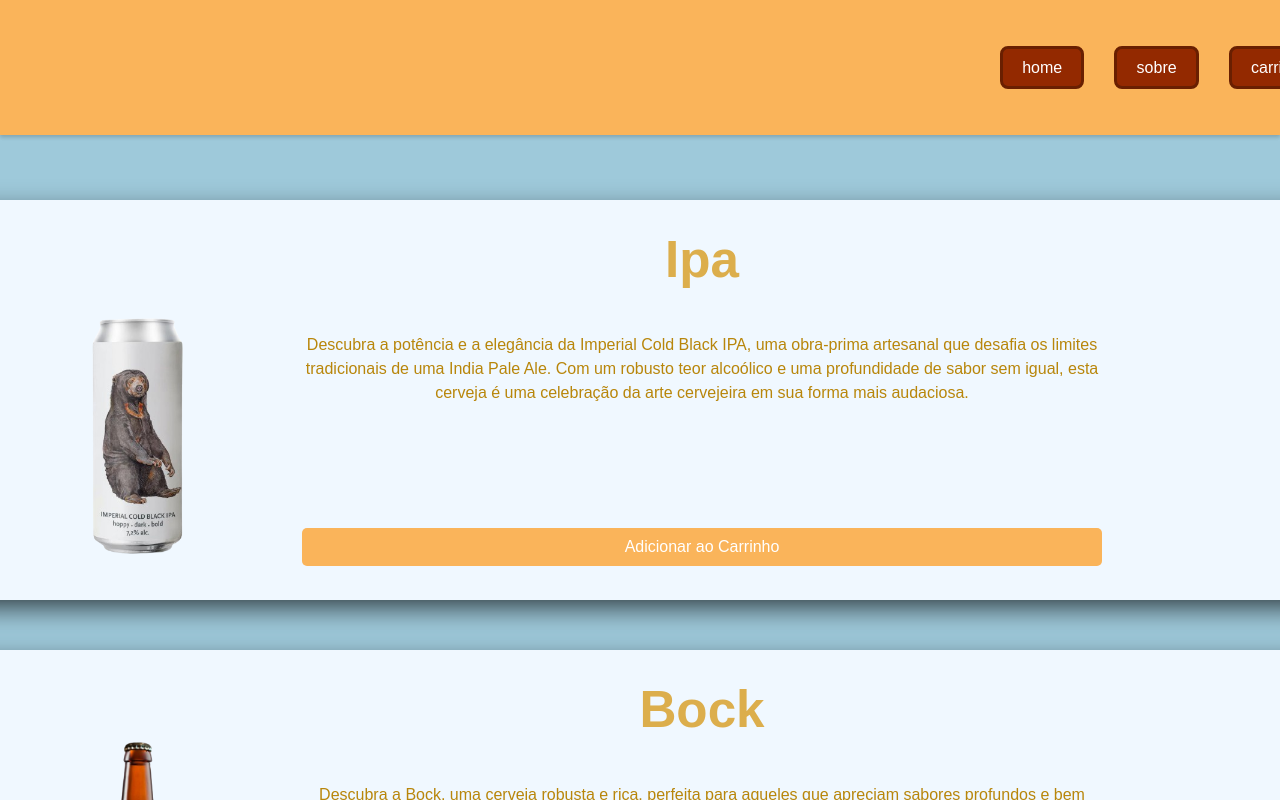
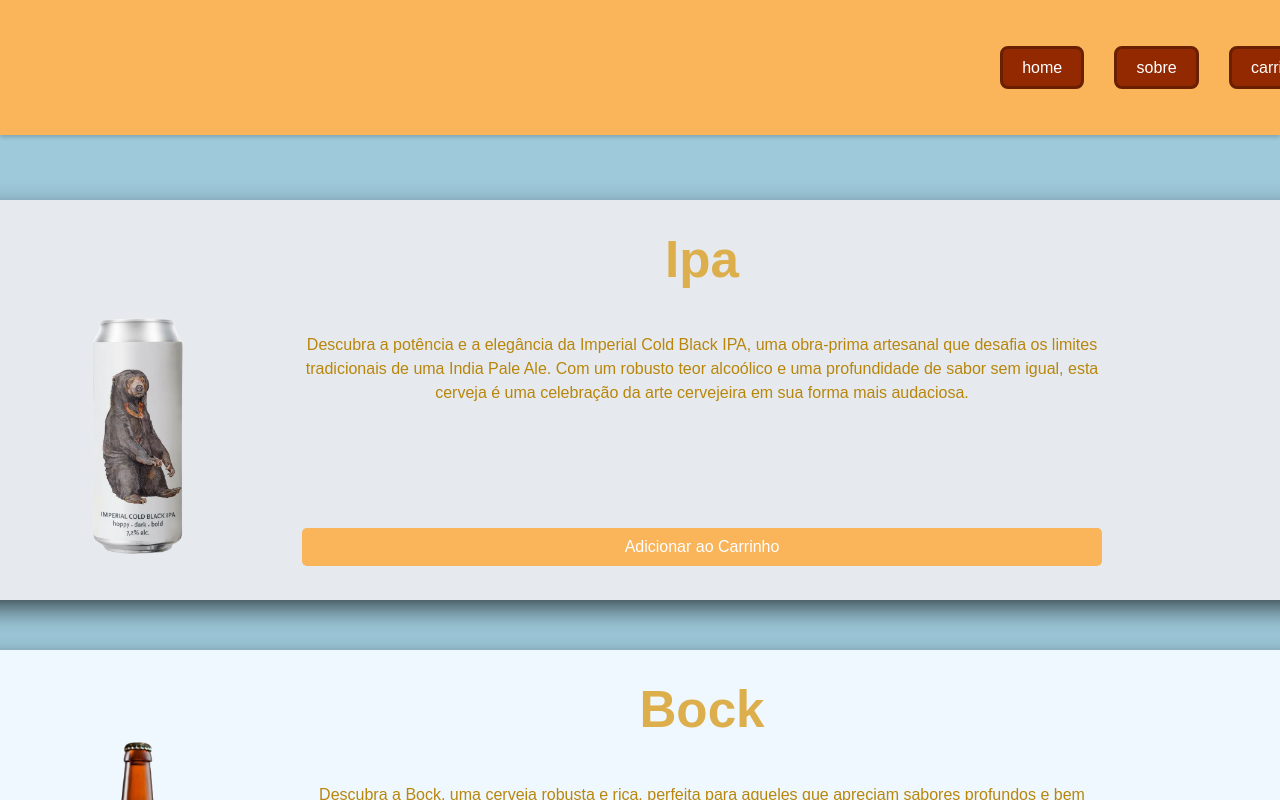
Before and after one commit to bielsolosos/Trabalho-Final-React, a React (Vite) app in the folder Beear/: page / in a window 1280 px wide. In both pictures the pointer is over the label 640 px from the left and 832 px from the top of the page. Shown: the part 432-1232 px from the top of the page. Built offline with nearby package versions, Linux system fonts and the light colour scheme.

Commit message:
hover de volta

```diff
--- a/Beear/src/components/Banner/Banner.css
+++ b/Beear/src/components/Banner/Banner.css
@@ -81,6 +81,10 @@
     cursor: pointer;
 }
 
+.card:hover{
+    background-color: rgb(230, 234, 238);
+    border: #333;
+}
 
 .add-to-cart-btn{
     justify-self: end;
```
